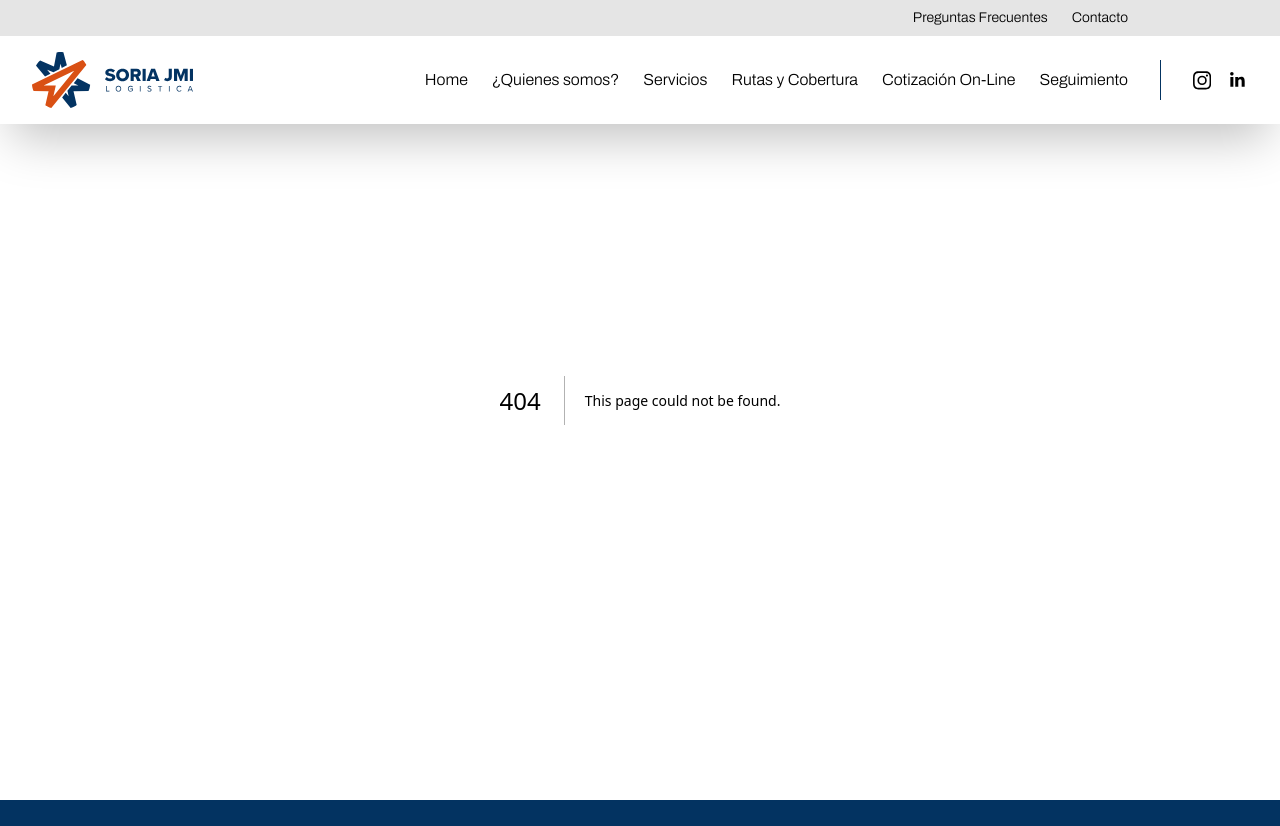
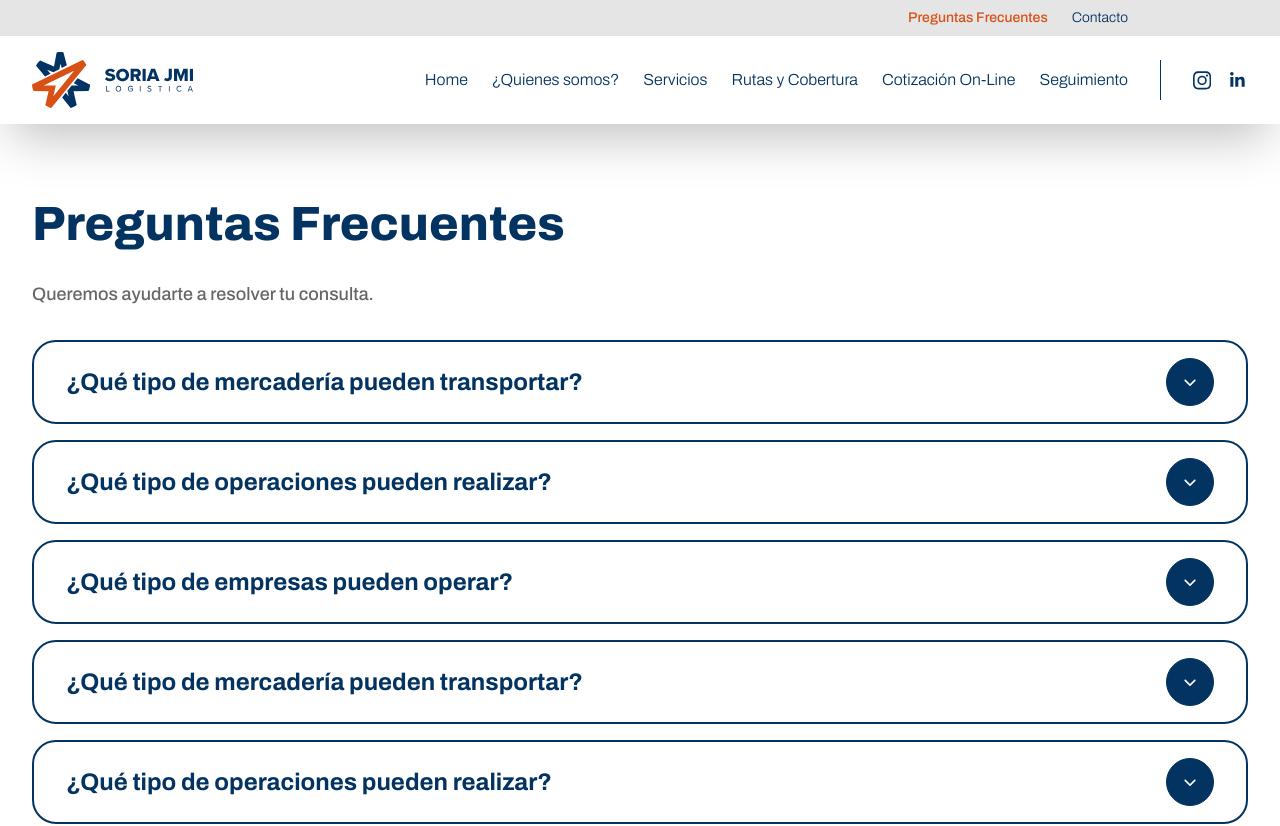
Before and after one commit to marianoariassoy/soria, a Next.js app: page /faqs in a window 1280 px wide. Before the commit this address had no page. Shown: the top 826 px of the page. Built offline with nearby package versions, Linux system fonts and the light colour scheme.

Commit message:
first commit

```diff
--- /dev/null
+++ b/src/app/cotizacion/page.tsx
@@ -0,0 +1,5 @@
+const page = () => {
+  return <div className="h-screen"></div>;
+};
+
+export default page;
--- /dev/null
+++ b/src/app/faqs/page.tsx
@@ -0,0 +1,120 @@
+import FaqButton from "@/components/FaqButton2";
+
+const page = () => {
+  const data = [
+    {
+      question: "¿Qué tipo de mercadería pueden transportar?",
+      answer: `El transporte de mercadería es el proceso de transportar mercadería desde un punto a otro, con el fin de cumplir con las necesidades de cada operación.
+
+El transporte de mercadería puede ser de grano, de mercadería, de productos, o de cualquier otro tipo de mercadería.
+
+El transporte de mercadería se realiza en el norte, en el centro y en el sur de Argentina, con una amplia variedad de empresas y operaciones.`,
+    },
+    {
+      question: "¿Qué tipo de operaciones pueden realizar?",
+      answer: `El transporte de mercadería se puede realizar en una amplia variedad de operaciones, desde la entrega de mercadería a la compra de mercadería, hasta la entrega de productos y servicios.
+
+Algunas de las operaciones más comunes son:
+
+- Entrega de mercadería
+- Entrega de productos
+- Entrega de servicios
+- Entrega de granos
+- Entrega de productos y servicios
+- Entrega de mercadería y productos
+- Entrega de mercadería y servicios
+- Entrega de productos y servicios`,
+    },
+    {
+      question: "¿Qué tipo de empresas pueden operar?",
+      answer: `El transporte de mercadería puede operar en una amplia variedad de empresas, desde las más pequeñas hasta las más grandes.
+
+Algunas de las empresas más comunes son:
+
+- Empresas de ventas al por menor
+- Empresas de ventas a la tienda
+- Empresas de ventas a domicilio
+- Empresas de ventas en tiendas
+- Empresas de ventas en punto
+- Empresas de ventas en tiendas de venta al por menor
+- Empresas de ventas en tiendas de venta a la tienda
+- Empresas de ventas en tiendas de venta a domicilio
+- Empresas de ventas en tiendas de venta en punto
+- Empresas de ventas de productos
+- Empresas de ventas de servicios
+- Empresas de ventas de granos
+- Empresas de ventas de productos y servicios
+- Empresas de ventas de mercadería
+- Empresas de ventas de mercadería y productos
+- Empresas de ventas de mercadería y servicios
+- Empresas de ventas de productos y servicios`,
+    },
+    {
+      question: "¿Qué tipo de mercadería pueden transportar?",
+      answer: `El transporte de mercadería es el proceso de transportar mercadería desde un punto a otro, con el fin de cumplir con las necesidades de cada operación.
+
+El transporte de mercadería puede ser de grano, de mercadería, de productos, o de cualquier otro tipo de mercadería.
+
+El transporte de mercadería se realiza en el norte, en el centro y en el sur de Argentina, con una amplia variedad de empresas y operaciones.`,
+    },
+    {
+      question: "¿Qué tipo de operaciones pueden realizar?",
+      answer: `El transporte de mercadería se puede realizar en una amplia variedad de operaciones, desde la entrega de mercadería a la compra de mercadería, hasta la entrega de productos y servicios.
+
+Algunas de las operaciones más comunes son:
+
+- Entrega de mercadería
+- Entrega de productos
+- Entrega de servicios
+- Entrega de granos
+- Entrega de productos y servicios
+- Entrega de mercadería y productos
+- Entrega de mercadería y servicios
+- Entrega de productos y servicios`,
+    },
+    {
+      question: "¿Qué tipo de empresas pueden operar?",
+      answer: `El transporte de mercadería puede operar en una amplia variedad de empresas, desde las más pequeñas hasta las más grandes.
+
+Algunas de las empresas más comunes son:
+
+- Empresas de ventas al por menor
+- Empresas de ventas a la tienda
+- Empresas de ventas a domicilio
+- Empresas de ventas en tiendas
+- Empresas de ventas en punto
+- Empresas de ventas en tiendas de venta al por menor
+- Empresas de ventas en tiendas de venta a la tienda
+- Empresas de ventas en tiendas de venta a domicilio
+- Empresas de ventas en tiendas de venta en punto
+- Empresas de ventas de productos
+- Empresas de ventas de servicios
+- Empresas de ventas de granos
+- Empresas de ventas de productos y servicios
+- Empresas de ventas de mercadería
+- Empresas de ventas de mercadería y productos
+- Empresas de ventas de mercadería y servicios
+- Empresas de ventas de productos y servicios`,
+    },
+  ];
+
+  return (
+    <section className="px-4 lg:px-8 py-20 mt-30 max-w-7xl mx-auto">
+      <div className="flex flex-col gap-y-8">
+        <h1 className="text-3xl pr-12 lg:text-5xl font-extrabold">
+          Preguntas Frecuentes
+        </h1>
+        <p className="font-medium text-lg text-black/60">
+          Queremos ayudarte a resolver tu consulta.
+        </p>
+        <div className="flex flex-col gap-4">
+          {data.map((item, index) => (
+            <FaqButton item={item} key={index} />
+          ))}
+        </div>
+      </div>
+    </section>
+  );
+};
+
+export default page;
--- a/src/components/Button2.tsx
+++ b/src/components/Button2.tsx
@@ -7,7 +7,7 @@ const Button = ({
 }) => {
   return (
     <button
-      className="border border-primary bg-primary text-white rounded-full w-42 h-12 flex items-center justify-center font-bold hover:border-black hover:bg-black cursor-pointer"
+      className="border border-primary bg-primary text-white rounded-full w-42 h-12 flex items-center justify-center font-bold hover:border-black hover:bg-secondary hover:border-secondary cursor-pointer"
       onClick={onClick}
     >
       {children}
--- /dev/null
+++ b/src/components/FaqButton2.tsx
@@ -0,0 +1,34 @@
+"use client";
+import { useState } from "react";
+import { Forward } from "@/lib/icons";
+
+const FaqButton = ({ item }: { item: any }) => {
+  const [show, setShow] = useState(false);
+
+  const toggleShow = () => {
+    setShow(!show);
+  };
+
+  return (
+    <article className="flex flex-col gap-y-4 border-2 border-primary rounded-3xl p-4 transition-all">
+      <div className="flex items-center gap-4 justify-between lg:px-4">
+        <h2 className="lg:text-2xl flex-1 font-bold">{item.question}</h2>
+        <button
+          className={`border border-primary h-12 w-12 rounded-full flex items-center justify-center cursor-pointer ${show ? "bg-white" : "bg-primary text-white hover:bg-white hover:text-primary"}`}
+          onClick={toggleShow}
+        >
+          <span className={`${show ? "-rotate-90" : "rotate-90"}`}>
+            <Forward />
+          </span>
+        </button>
+      </div>
+      {show && (
+        <p className="border-t-2 border-primary lg:px-4 py-4 leading-tight text-black/60">
+          {item.answer}
+        </p>
+      )}
+    </article>
+  );
+};
+
+export default FaqButton;
--- a/src/components/Footer.tsx
+++ b/src/components/Footer.tsx
@@ -48,10 +48,11 @@ const Footer = () => {
             ))}
             {submenu.map((item) => (
               <li key={item.name}>
-                {pathname === "/" ? (
+                {item.target ? (
+                  pathname === "/" ? (
                     <button
+                      className="hover:text-secondary cursor-pointer"
                       onClick={() => handleScroll(item.target)}
-                    className="hover:text-secondary cursor-pointer"
                     >
                       {item.name}
                     </button>
@@ -59,6 +60,16 @@ const Footer = () => {
                     <Link
                       href={"/#" + item.target}
                       className="hover:text-secondary cursor-pointer"
+                    >
+                      {item.name}
+                    </Link>
+                  )
+                ) : (
+                  <Link
+                    href={item.href}
+                    className={`hover:text-secondary cursor-pointer ${
+                      pathname === item.href ? "text-secondary font-medium" : ""
+                    }`}
                   >
                     {item.name}
                   </Link>
--- a/src/components/Submenu.tsx
+++ b/src/components/Submenu.tsx
@@ -16,7 +16,8 @@ const Submenu = () => {
       <ul className="flex gap-x-4 lg:gap-x-6 items-center font-light">
         {submenu.map((item) => (
           <li key={item.name}>
-            {pathname === "/" ? (
+            {item.target ? (
+              pathname === "/" ? (
                 <button
                   className="hover:text-secondary cursor-pointer"
                   onClick={() => handleScroll(item.target)}
@@ -30,6 +31,16 @@ const Submenu = () => {
                 >
                   {item.name}
                 </Link>
+              )
+            ) : (
+              <Link
+                href={item.href}
+                className={`hover:text-secondary cursor-pointer ${
+                  pathname === item.href ? "text-secondary font-medium" : ""
+                }`}
+              >
+                {item.name}
+              </Link>
             )}
           </li>
         ))}
--- a/src/lib/data.ts
+++ b/src/lib/data.ts
@@ -36,8 +36,8 @@ export const nav = [
 export const submenu = [
   {
     name: "Preguntas Frecuentes",
-    href: "/",
-    target: "faqs",
+    href: "/faqs",
+    target: "",
   },
   {
     name: "Contacto",
--- a/src/lib/icons.tsx
+++ b/src/lib/icons.tsx
@@ -40,28 +40,12 @@ export const Whatsapp = () => {
 export const Forward = () => {
   return (
     <svg
-      width="35.6"
-      fill="none"
-      stroke="currentColor"
-      height="1.8em"
-      viewBox="0 0 35.6 33.9"
-      strokeWidth="2"
-    >
-      <line y1="16.9" x2="30.9" y2="16.9" />
-      <polyline points="17.4 1.3 33 16.9 17.4 32.6" />
-    </svg>
-  );
-};
-
-export const Back = () => {
-  return (
-    <svg
       xmlns="http://www.w3.org/2000/svg"
       height="1em"
       fill="currentColor"
       viewBox="0 0 640 640"
     >
-      <path d="M169.4 297.4C156.9 309.9 156.9 330.2 169.4 342.7L361.4 534.7C373.9 547.2 394.2 547.2 406.7 534.7C419.2 522.2 419.2 501.9 406.7 489.4L237.3 320L406.6 150.6C419.1 138.1 419.1 117.8 406.6 105.3C394.1 92.8 373.8 92.8 361.3 105.3L169.3 297.3z" />
+      <path d="M471.1 297.4C483.6 309.9 483.6 330.2 471.1 342.7L279.1 534.7C266.6 547.2 246.3 547.2 233.8 534.7C221.3 522.2 221.3 501.9 233.8 489.4L403.2 320L233.9 150.6C221.4 138.1 221.4 117.8 233.9 105.3C246.4 92.8 266.7 92.8 279.2 105.3L471.2 297.3z" />
     </svg>
   );
 };
```
Lines whose indentation alone changed are shown as unchanged.
